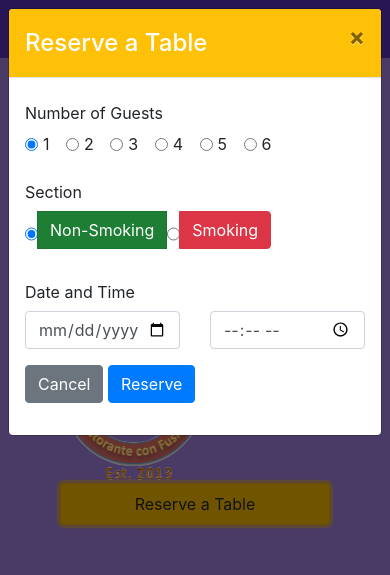
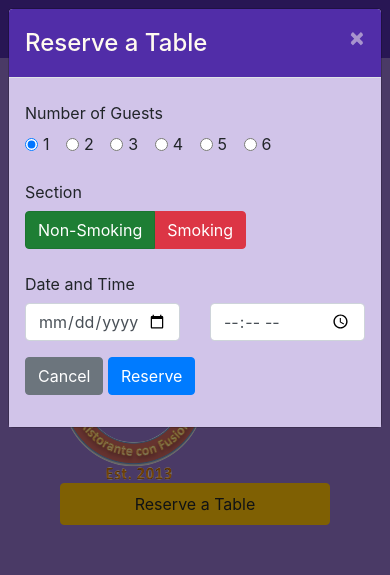
Before and after one commit to ttanner44/git-test, a website: page index.html in a window 390 px wide. Both pictures are taken after a click on the button "Reserve a Table". Shown: the top 575 px of the page. Drawn offline with nearby package versions, Linux system fonts and the light colour scheme.

Commit message:
assignment 4

```diff
--- a/css/styles.scss
+++ b/css/styles.scss
@@ -2,6 +2,7 @@ $lt-gray: #ddd;
 $background-dark: #512DA8;
 $background-light: #9575CD;
 $background-pale: #D1C4E9;
+$text-floralwhite: rgb(255,250,240);
 
 // Height variables
 $carousel-item-height: 300px;
@@ -29,7 +30,7 @@ $carousel-item-height: 300px;
 .jumbotron {
     @include zero-margin(70px,30px);
     background: $background-light ;
-    color:floralwhite;
+    color: $text-floralwhite;
 }
 
 address{
@@ -74,3 +75,16 @@ body{
     bottom: 0px;
     z-index: 1;
 }
+
+.modal-header {
+    background-color: $background-dark;
+    color: $text-floralwhite;
+}
+
+.modal-body {
+    background-color: $background-pale;
+}
+
+.close {
+    color: $text-floralwhite;
+}
--- a/index.html
+++ b/index.html
@@ -28,7 +28,7 @@
                     <li class="nav-item"><a class="nav-link" href="./contactus.html"><span class="fa fa-address-card fa-lg"></span> Contact</a></li>
                 </ul>
                 <span class="navbar-text">
-                    <a data-toggle="modal" data-target="#loginModal">
+                    <a id="loginLink">
                         <span class="fa fa-sign-in"></span> Login
                     </a>
                 </span>
@@ -77,7 +77,7 @@
         <div class="modal-dialog modal-lg" role="content">
             <!-- Modal content-->
             <div class="modal-content">
-                <div class="modal-header bg-warning text-white">
+                <div class="modal-header">
                     <h4 class="modal-title">Reserve a Table</h4>
                     <button type="button" class="close" data-dismiss="modal">&times;</button>
                 </div>
@@ -115,11 +115,13 @@
                         <div class="form-group row">
                             <label for="section" class="col-12 col-md-2 col-form-label">Section</label>
                             <div class="col-md-10">
-                                <div class="btn-group brn-group-toggle" data-toggle="buttons">
-                                    <input type="radio" class="btn-check checked" name="options" id="nonSmoking" autocomplete="off" checked>
-                                    <label class="btn btn-success active" for="nonSmoking">Non-Smoking</label>
-                                    <input type="radio" class="btn-check" name="options" id="option2" autocomplete="off">
-                                    <label class="btn btn-danger" for="option2">Smoking</label>
+                                <div class="btn-group btn-group-toggle" data-toggle="buttons">
+                                    <label class="btn btn-success active">
+                                        <input type="radio" name="options" id="option1" autocomplete="Off" checked> Non-Smoking
+                                    </label>
+                                    <label class="btn btn-danger">
+                                        <input type="radio" name="options" id="option2" autocomplete="Off"> Smoking
+                                    </label>
                                 </div>
                             </div>
                         </div>
@@ -157,7 +159,8 @@
                     <img src="img/logo.png" class="img-fluid">
                 </div>
                 <div class="col-12 col-sm align-self-center">
-                    <a data-toggle="modal" data-target="#reserveTableModal" class="btn btn-block nav-link btn-warning" data-html="true" href="#reserveTable" role="button">Reserve a Table</a>
+                    <!-- <a data-toggle="modal" data-target="#reserveTableModal" class="btn btn-block nav-link btn-warning" data-html="true" href="#reserveTable" role="button">Reserve a Table</a> -->
+                    <a id="reserveTableButton" class="btn btn-block nav-link btn-warning" role="button">Reserve a Table</a>
                 </div>
             </div>
         </div>
@@ -320,6 +323,12 @@
                     $("#carouselButton").children("span").addClass('fa-pause');
                 }
             });
+            $("#reserveTableButton").click(function(){
+                $("#reserveTableModal").modal('show');
+            })
+            $("#loginLink").click(function(){
+                $("#loginModal").modal('show');
+            })
         });
     </script>
   </body>
```
Also changed, not shown: css/styles.css.
